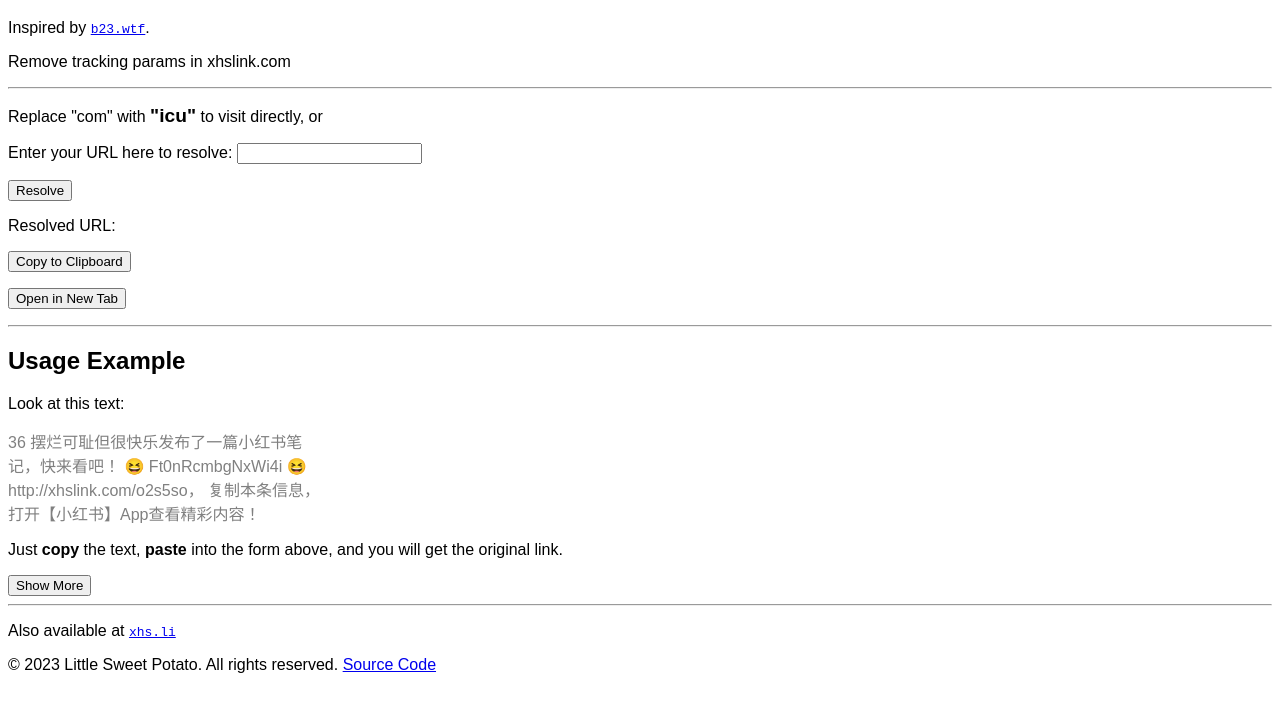
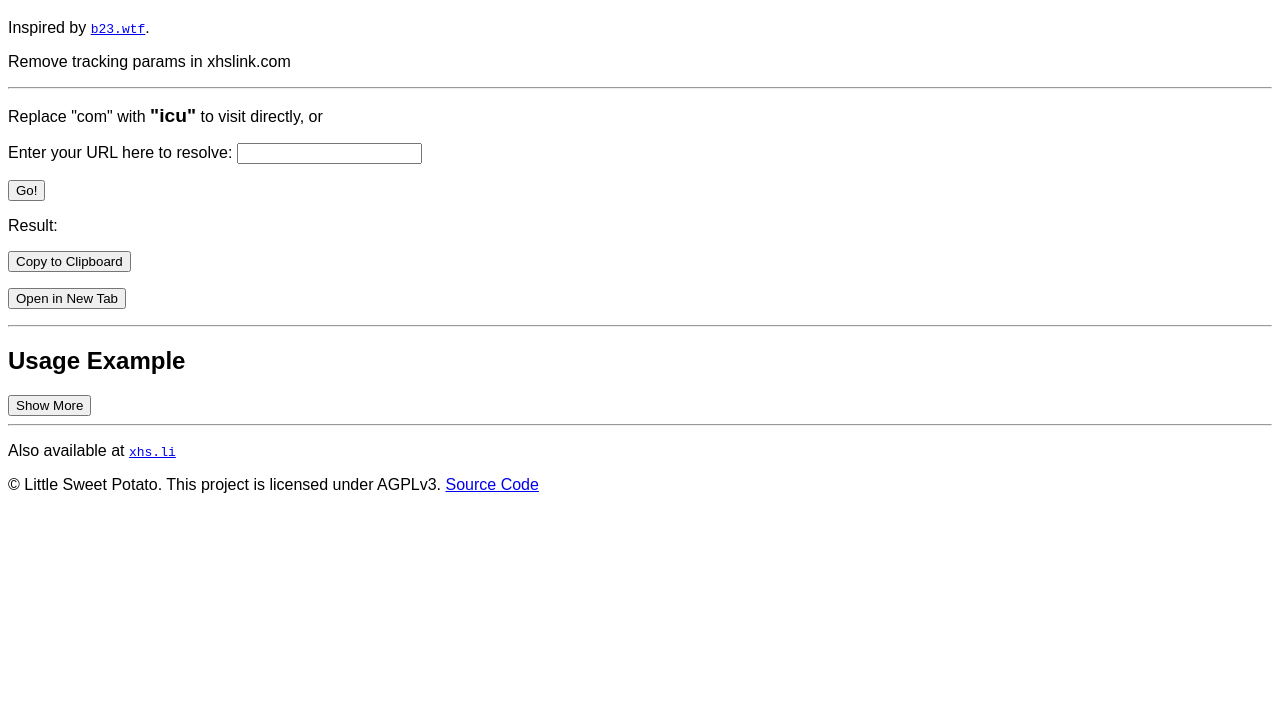
Before and after one commit to usexhs/xhs-link, a plain HTML site: page src/index.html in a window 1280 px wide. Shown: the part 61-772 px from the top of the page. Drawn offline with Linux system fonts and the light colour scheme.

Commit message:
feat: update prompts in frontend
update License info in index and redirect page
hide usage details by default in index
polish prompts in index

```diff
--- a/src/index.html
+++ b/src/index.html
@@ -37,9 +37,9 @@
                 <label for="fullurl">Enter your URL here to resolve:</label>
                 <input type="text" id="fullurl" name="fullurl" required>
             </p>
-            <button onclick="resolveFullURL(document.getElementById('fullurl').value)">Resolve</button>
+            <button onclick="resolveFullURL(document.getElementById('fullurl').value)">Go!</button>
 
-            <p>Resolved URL: <code id="result"></code></p>
+            <p>Result: <code id="result"></code></p>
             <p>
                 <button onclick="copyToClipboard()">Copy to Clipboard</button>
                 <span id="copied"></span>
@@ -53,7 +53,12 @@
         <hr>
 
         <h2>Usage Example</h2>
-        <div>
+
+        <button onclick="toggleVisibility()" class="toggle-button">Show More</button>
+
+        <div id="hidden-content" style="display: none;">
+
+        <!-- <div> -->
             <p>Look at this text:</p>
             <p style="color: grey;max-width: 20em;">
                 36 摆烂可耻但很快乐发布了一篇小红书笔记，快来看吧！
@@ -66,11 +71,9 @@
                 <strong>paste</strong> into the form above,
                 and you will get the original link.
             </p>
-        </div>
+        <!-- </div> -->
 
-        <button onclick="toggleVisibility()" class="toggle-button">Show More</button>
 
-        <div id="hidden-content" style="display: none;">
             <!-- <p>You can also try the following usages:</p> -->
             <!-- <hr> -->
             <p><strong>Redirect</strong>: replace "com" with <strong style="font-size: 1.2em;">"icu"</strong>. </p>
@@ -122,7 +125,7 @@
 
         <footer>
             <p>Also available at <a href="https://xhs.li"><code>xhs.li</code></a></p>
-            <p>© 2023 Little Sweet Potato. All rights reserved. <a href="https://github.com/usexhs/xhs-link">Source Code</a></p>
+            <p>© Little Sweet Potato. This project is licensed under AGPLv3. <a href="https://github.com/usexhs/xhs-link">Source Code</a></p>
         </footer>
 
     </div>
```
Also changed, not shown: src/templates/redirect.html (+1 -1 lines).
